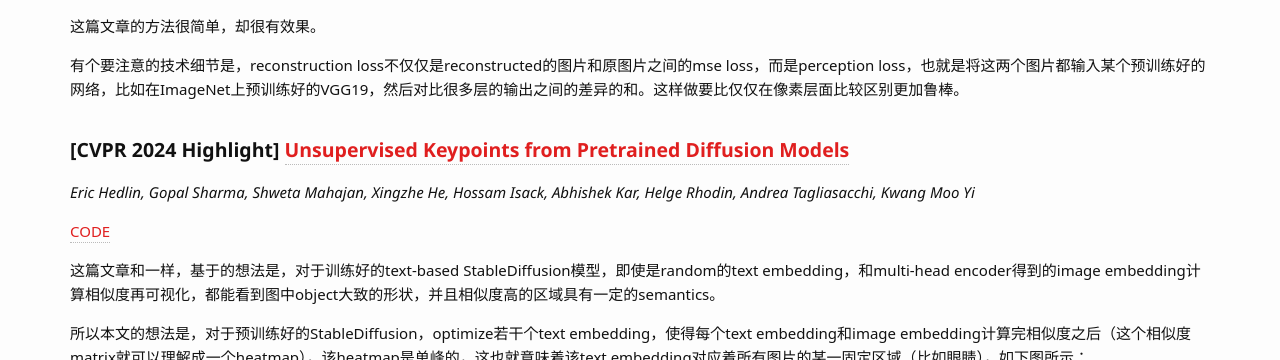
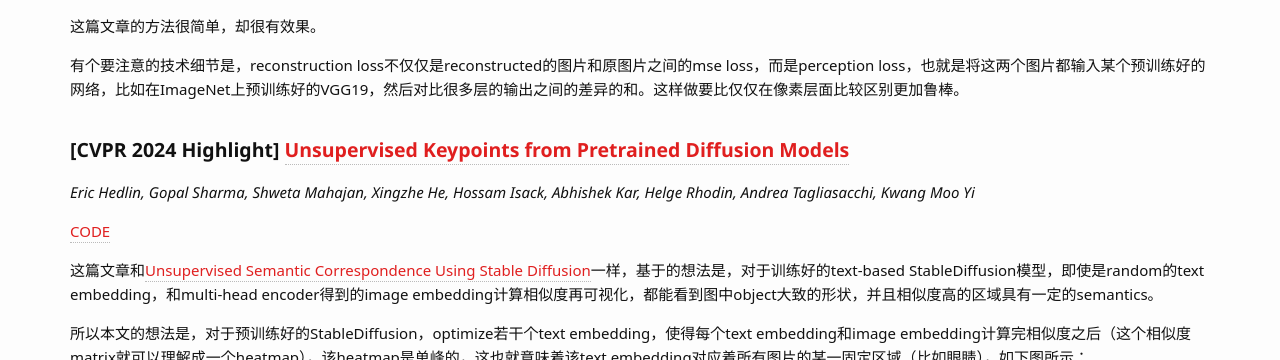
Before and after one commit to Wei-kang-Wang/tech-log, a Jekyll site: the page built from _posts/2022-01-01-Keypoint from Images.md, in a window 1280 px wide and 900 px high, scrolled down 25253 px, cut to the strip 0-360 px from the top of the window. Built offline with Jekyll 4.4.1, drawn with Linux system fonts in a browser that asks for light colours; some web fonts are replaced; formulas are drawn with MathJax 3.

Commit message:
Update 2022-01-01-Keypoint from Images.md

```diff
--- a/_posts/2022-01-01-Keypoint from Images.md
+++ b/_posts/2022-01-01-Keypoint from Images.md
@@ -715,7 +715,7 @@ $$\mathcal{L_f}(x_i^j, x_{i^{'}}^{j^{'}}) = 1_{\left[ y_i^j = y_{i^{'}}^{j^{'}}
 
 [CODE](Unsupervised Keypoints from Pretrained Diffusion Models)
 
-这篇文章和[]()一样，基于的想法是，对于训练好的text-based StableDiffusion模型，即使是random的text embedding，和multi-head encoder得到的image embedding计算相似度再可视化，都能看到图中object大致的形状，并且相似度高的区域具有一定的semantics。
+这篇文章和[Unsupervised Semantic Correspondence Using Stable Diffusion](https://ubc-vision.github.io/LDM_correspondences/)一样，基于的想法是，对于训练好的text-based StableDiffusion模型，即使是random的text embedding，和multi-head encoder得到的image embedding计算相似度再可视化，都能看到图中object大致的形状，并且相似度高的区域具有一定的semantics。
 
 所以本文的想法是，对于预训练好的StableDiffusion，optimize若干个text embedding，使得每个text embedding和image embedding计算完相似度之后（这个相似度matrix就可以理解成一个heatmap），该heatmap是单峰的，这也就意味着该text embedding对应着所有图片的某一固定区域（比如眼睛），如下图所示：
 
```
